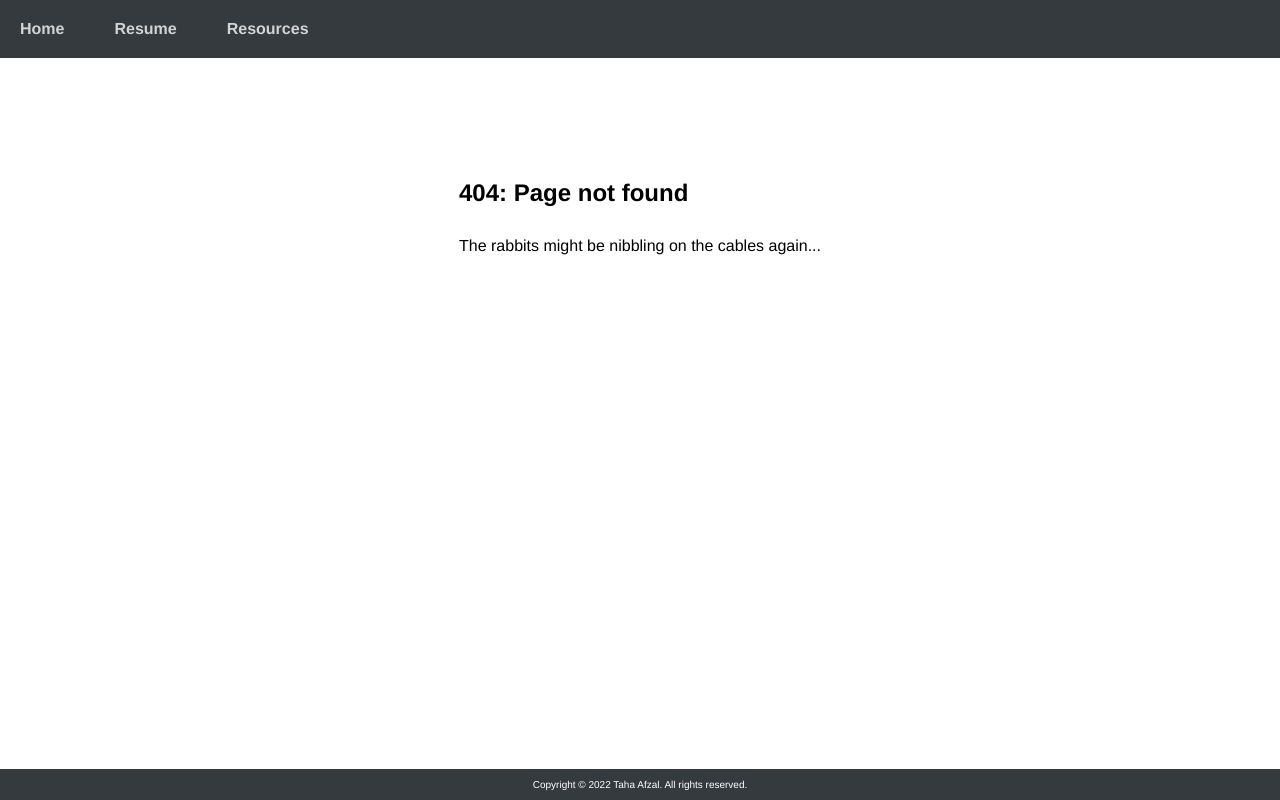
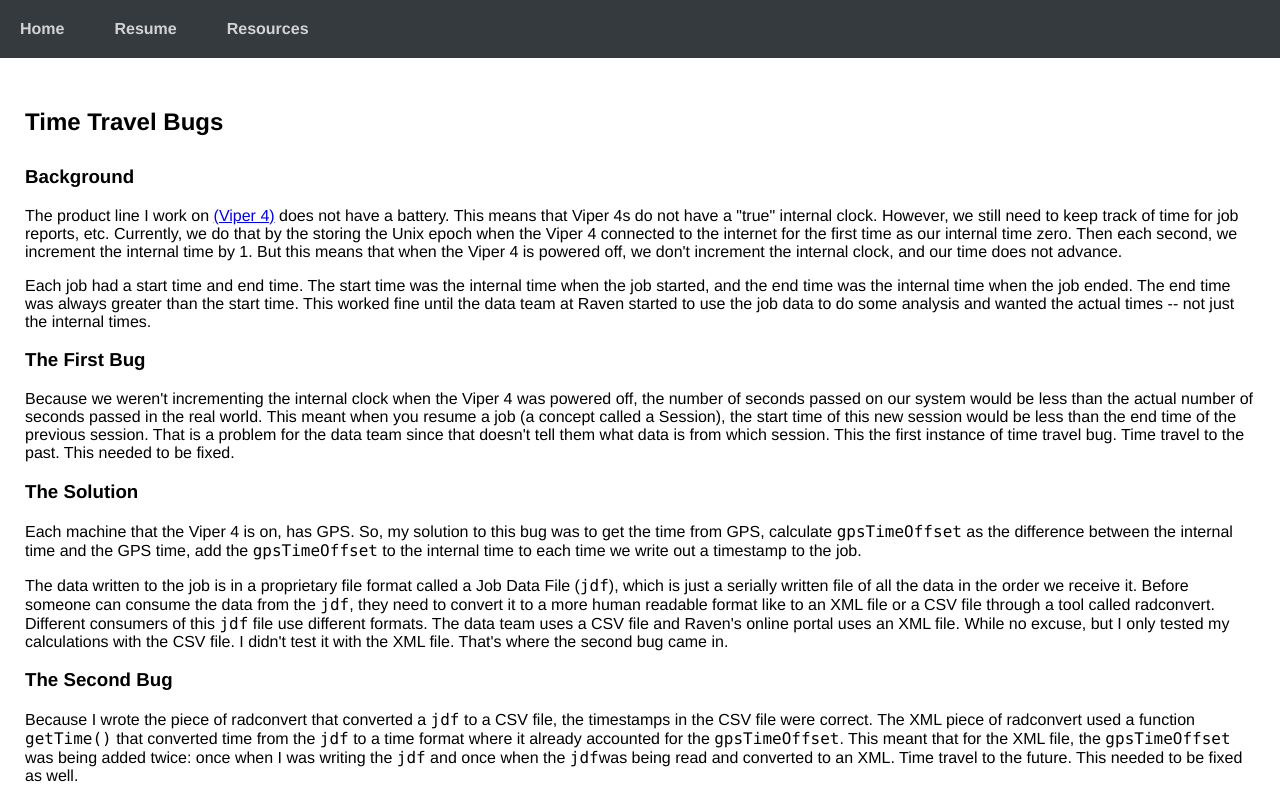
Before and after one commit to tahaafzal5/personal-website-2.0, a React (Create React App) app: page /#/resources/time-travel-bugs in a window 1280 px wide. Before the commit this address had no page. Shown: the top 800 px of the page. Built offline with nearby package versions, Linux system fonts and the light colour scheme.

Commit message:
Rename TimeTravelBug to TimeTravelBugs

```diff
--- a/src/App/App.js
+++ b/src/App/App.js
@@ -5,7 +5,7 @@ import Resources from '../Pages/Resources/Resources.js';
 import GettingHired from '../Pages/GettingHired/GettingHired.js';
 import BooksRead from '../Pages/BooksRead/BooksRead.js';
 import ZShellSetup from '../Pages/ZShellSetup/ZShellSetup.js';
-import TimeTravelBug from '../Pages/TimeTravelBug/TimeTravelBug.js';
+import TimeTravelBugs from '../Pages/TimeTravelBugs/TimeTravelBugs.js';
 import ReleaseNotes from '../Pages/ReleaseNotes/ReleaseNotes.js';
 import NotFound from '../Pages/NotFound/NotFound.js';
 import Footer from '../Components/Footer/Footer.js';
@@ -25,7 +25,7 @@ function App() {
         <Route exact path='/resources/getting-hired' element={<GettingHired />}></Route >
         <Route exact path='/resources/books-read' element={<BooksRead />}></Route >
         <Route exact path='/resources/zshell-setup' element={<ZShellSetup />}></Route >
-        <Route exact path='/resources/time-travel-bug' element={<TimeTravelBug />}></Route>
+        <Route exact path='/resources/time-travel-bugs' element={<TimeTravelBugs />}></Route>
         <Route exact path='*' element={<NotFound />}></Route>
       </Routes>
       <Footer />
--- a/src/Pages/Resources/Resources.js
+++ b/src/Pages/Resources/Resources.js
@@ -34,7 +34,7 @@ function Resources() {
             <ul className="resources-list">
                 <li className="list-date">Feb 3, 2023</li>
                 {/* TODO: look at how to append "time-travel-bug" to the current path instead of hard-coding */}
-                <li className="list-title"><a href="/#/resources/time-travel-bug">Time Travel Bug</a></li>
+                <li className="list-title"><a href="/#/resources/time-travel-bugs">Time Travel Bugs</a></li>
 
                 <li className="list-date">January 21, 2023</li>
                 {/* TODO: look at how to append "zshell-setup" to the current path instead of hard-coding */}
--- a/src/Pages/TimeTravelBug/TimeTravelBug.css
+++ b/src/Pages/TimeTravelBugs/TimeTravelBugs.css
@@ -1,4 +1,4 @@
-.time-travel-bug {
+.time-travel-bugs {
     /* common to all components not being shown under the navbar */
     margin: 0px 25px 50px 25px;
 }
--- a/src/Pages/TimeTravelBug/TimeTravelBug.js
+++ b/src/Pages/TimeTravelBugs/TimeTravelBugs.js
@@ -1,16 +1,16 @@
 import React from "react";
 import { Helmet } from "react-helmet";
-import "./TimeTravelBug.css";
+import "./TimeTravelBugs.css";
 
-function TimeTravelBug() {
+function TimeTravelBugs() {
     return (
-        <section className="time-travel-bug">
+        <section className="time-travel-bugs">
             <Helmet>
-                <title>Time Travel Bug - Taha Afzal</title>
+                <title>Time Travel Bugs - Taha Afzal</title>
             </Helmet>
 
             <div className="heading">
-                Time Travel Bug
+                Time Travel Bugs
             </div>
 
             <div className="content">
@@ -98,4 +98,4 @@ function TimeTravelBug() {
     );
 }
 
-export default TimeTravelBug;
+export default TimeTravelBugs;
```
